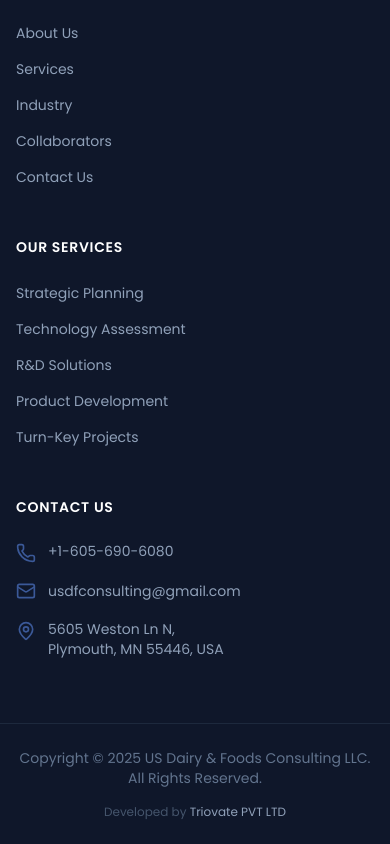
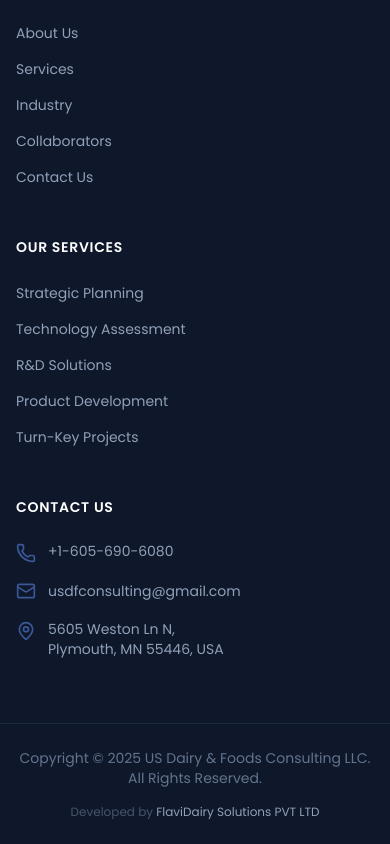
Before and after one commit to ShreyaSolanki17/USDF, a Next.js app: page /contact in a window 390 px wide. Shown: the part 3516-4360 px from the top of the page. Built offline with nearby package versions, Linux system fonts and the light colour scheme.

Commit message:
feat: Add new UI components including responsive hero banners, a scroll expansion hero, an executive impact carousel, and a focus rail, along with global styles.

```diff
--- a/src/components/ui/footer.tsx
+++ b/src/components/ui/footer.tsx
@@ -126,7 +126,7 @@ export function Footer() {
                             Copyright &copy; {new Date().getFullYear()} US Dairy & Foods Consulting LLC. All Rights Reserved.
                         </p>
                         <p className="text-slate-600 text-xs">
-                            Developed by <span className="text-slate-400">Triovate PVT LTD</span>
+                            Developed by <span className="text-slate-400">FlaviDairy Solutions PVT LTD</span>
                         </p>
                     </div>
                 </div>
```
Also changed, not shown: 1 other file (tests, documents, lock files or other folders).
